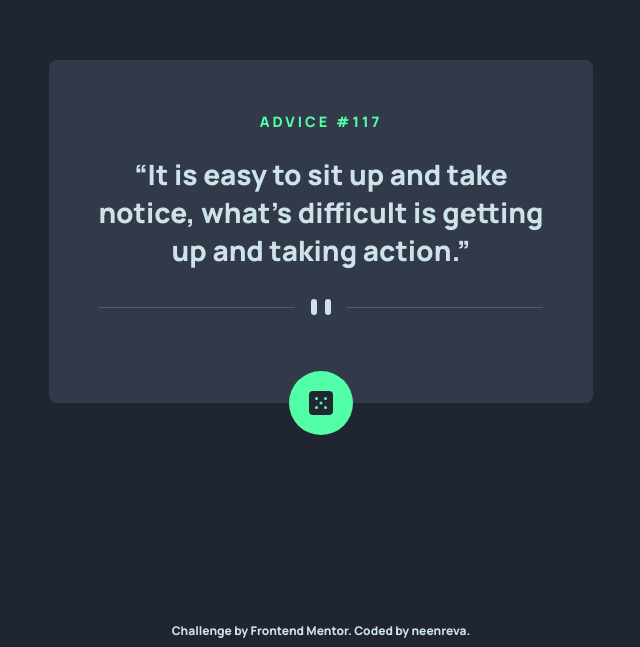
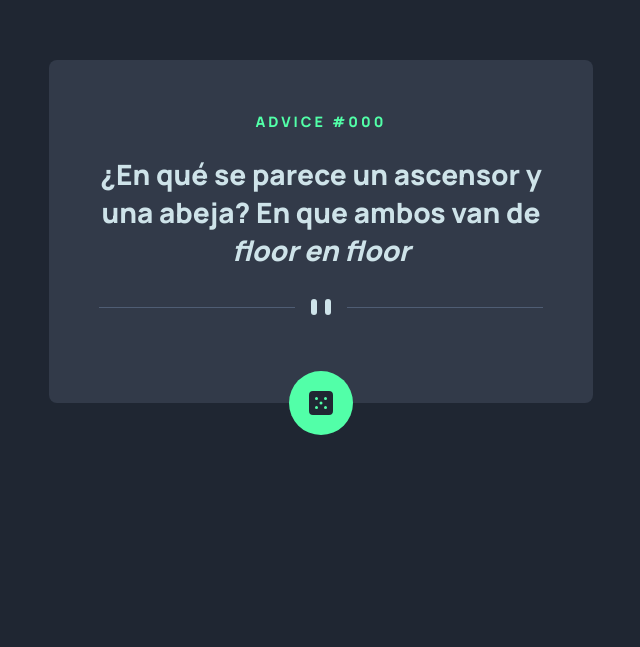
Before and after one commit to zulcas/advice-generator-app-main_16052024, a plain HTML site: page index.html in a window 1280 px wide. Shown: the part 153-800 px from the top of the page, without its empty margins (319-959 px from the left). Drawn offline with Linux system fonts and the light colour scheme.

Commit message:
updated enunciado

```diff
--- a/index.html
+++ b/index.html
@@ -1,35 +1,27 @@
 <!DOCTYPE html>
 <html lang="en">
+
 <head>
   <meta charset="UTF-8" />
   <meta name="viewport" content="width=device-width, initial-scale=1.0" />
   <!-- displays site properly based on user's device -->
 
-    <link
-      rel="icon"
-      type="image/png"
-      sizes="32x32"
-      href="images/favicon-32x32.png"
-    />
+  <link rel="icon" type="image/png" sizes="32x32" href="images/favicon-32x32.png" />
   <link rel="stylesheet" href="styles/style.css" />
 
   <title>Frontend Mentor | Advice generator app</title>
   <script defer src="app.js"></script>
 </head>
+
 <body>
   <main class="card">
-      <h1 class="card__number">Advice #<span id="advice-id">117</span></h1>
-      <p class="card__quote">&#8220It is easy to sit up and take notice, what's difficult is getting up and taking action.&#8221</p>
+    <h1 class="card__number">Advice #<span id="advice-id">000</span></h1>
+    <p class="card__quote">¿En qué se parece un ascensor y una abeja? En que ambos van de <i>floor en floor</i></p>
     <div class="card__dice">
       <img src="./images/icon-dice.svg" alt="dice" />
     </div>
   </main>
 
-    <footer class="attribution">
-      Challenge by
-      <a href="https://www.frontendmentor.io?ref=challenge" target="_blank"
-        >Frontend Mentor</a
-      >. Coded by <a href="https://github.com/neenreva">neenreva</a>.
-    </footer>
 </body>
+
 </html>
```
Also changed, not shown: 1 other file. Lines whose indentation alone changed are shown as unchanged.
